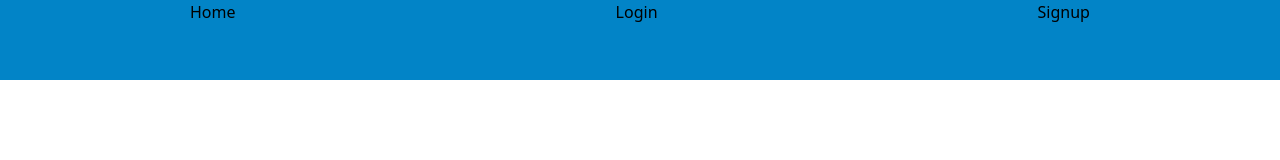
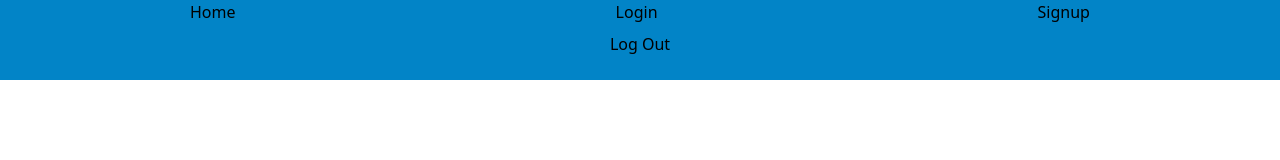
Before and after one commit to BHenderson93/Capstone, a React (Create React App) app: page /login in a window 1280 px wide. Shown: the top 160 px of the page. Built offline with nearby package versions, Linux system fonts and the light colour scheme.

Commit message:
Added logout functionality

```diff
--- a/src/components/Layout/Header/Header.tsx
+++ b/src/components/Layout/Header/Header.tsx
@@ -1,12 +1,19 @@
+import { setUncaughtExceptionCaptureCallback } from "process";
 import * as React from "react";
 import { Link } from 'react-router-dom';
 import { AppState } from '../../../pages/App/App'
 
 interface HeaderInt {
   app: AppState
+  setApp:React.Dispatch<React.SetStateAction<any>>
 }
 
-export default function Header({ app }: HeaderInt) {
+export default function Header({ app , setApp }: HeaderInt) {
+  const [state , setState ] = React.useState(false)
+  function logout(){
+    localStorage.removeItem('token')
+    setApp({...app , user:''})
+  }
   return (
 
     <header className="bg-sky-600">
@@ -27,6 +34,7 @@ export default function Header({ app }: HeaderInt) {
         )
         }
       </nav>
+      <button onClick={logout}>Log Out</button>
     </header>
   )
 }
--- a/src/components/Layout/Layout.tsx
+++ b/src/components/Layout/Layout.tsx
@@ -6,12 +6,13 @@ import { AppState } from '../../pages/App/App'
 interface LayoutProps{
     children: React.ReactElement
     app: AppState
+    setApp: React.Dispatch<React.SetStateAction<any>>
 }
 
-export default function Layout({children , app}: LayoutProps) {
+export default function Layout({children , app , setApp}: LayoutProps) {
     return (
         <>
-        <Header app={app}/>
+        <Header app={app} setApp={setApp}/>
         <main>{children}</main>
         <Footer />
         </>
--- a/src/pages/App/App.tsx
+++ b/src/pages/App/App.tsx
@@ -35,19 +35,34 @@ export default function App() {
 
   React.useEffect(()=>{
     const token = localStorage.getItem('token')
+
     if(token){
       const payload = JSON.parse(window.atob(token.split('.')[1]))
       console.log(payload)
-      if(payload.user.name !== app.user){
+
+      if (payload.exp < Date.now() / 1000){
+        console.log('Token expired.')
+        localStorage.removeItem('token')
+
+      }else if(payload.user.name !== app.user){
         setApp({...app , user: payload.user.name})
+
+      }else{
+        return
       }
+
+    }else if(app.user){
+      setApp({...app , user:''})
+
+    }else{
+      return
     }
   } , [app])
 
 
   return (
     <ApolloProvider client={client}>
-      <Layout app={app}>
+      <Layout app={app} setApp={setApp}>
 
         {
           app.user ? (
```
